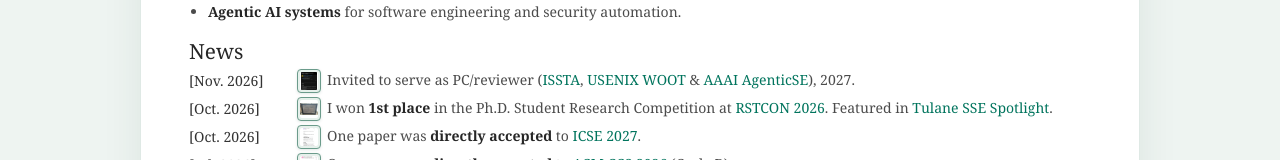
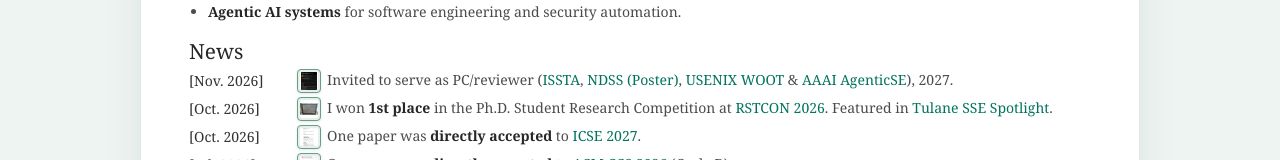
Before and after one commit to Ryan-hub-bit/ryan-hub-bit.github.io, a Next.js app: page / in a window 1280 px wide. Shown: the part 573-733 px from the top of the page. Built offline with nearby package versions, Linux system fonts and the light colour scheme.

Commit message:
Add NDSS poster committee link to November news

```diff
--- a/app/home-content.tsx
+++ b/app/home-content.tsx
@@ -16,16 +16,17 @@ const news = [
   {
     date: "Nov. 2026",
     dateTime: "2026-11",
-    text: "Invited to serve as PC/reviewer (ISSTA, USENIX WOOT & AAAI AgenticSE), 2027.",
+    text: "Invited to serve as PC/reviewer (ISSTA, NDSS (Poster), USENIX WOOT & AAAI AgenticSE), 2027.",
     inlineLinks: [
       { text: "ISSTA", url: "https://conf.researchr.org/home/issta-2027" },
+      { text: "NDSS (Poster)", url: "https://www.ndss-symposium.org/ndss2027/" },
       { text: "USENIX WOOT", url: "https://www.usenix.org/conference/woot27" },
       { text: "AAAI AgenticSE", url: "https://agenticse-aaai.github.io/" },
     ],
     image: { src: "/news/WOOT2027-PC.png", alt: "USENIX WOOT 2027 program committee confirmation email", width: 1290, height: 1515 },
     imageAltZh: "USENIX WOOT 2027 程序委员会确认邮件",
     zh: {
-      text: "受邀担任 PC／审稿人（ISSTA、USENIX WOOT 及 AAAI AgenticSE），2027。",
+      text: "受邀担任 PC／审稿人（ISSTA、NDSS (Poster)、USENIX WOOT 及 AAAI AgenticSE），2027。",
     },
   },
   {
```
Also changed, not shown: 1 other file (tests, documents, lock files or other folders).
